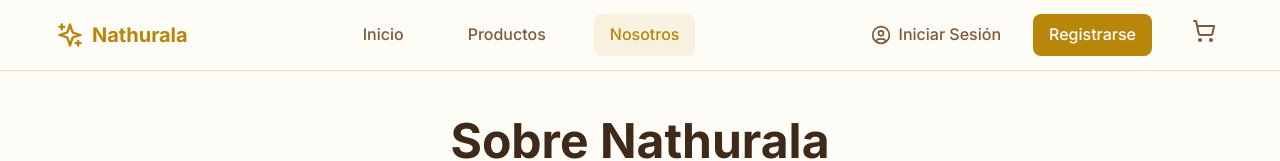
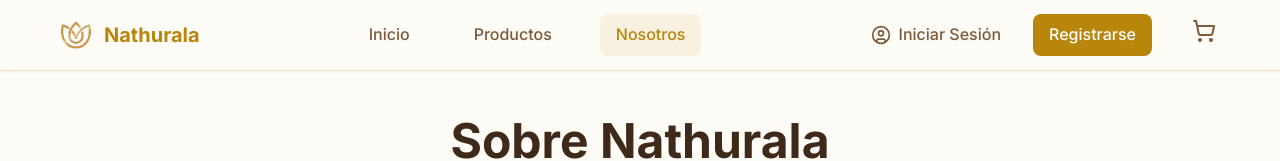
Before and after one commit to Ateraxia12/Nathurala, a React (Vite) app: page /nosotros in a window 1280 px wide. Shown: the top 161 px of the page. Built offline with nearby package versions, Linux system fonts and the light colour scheme.

Commit message:
Agregue logo

```diff
--- a/src/components/Header.jsx
+++ b/src/components/Header.jsx
@@ -1,7 +1,8 @@
 import React, { useState } from 'react';
 import { Link, useLocation } from 'react-router-dom';
-import { ShoppingCart, Menu, X, Sparkles, UserCircle } from 'lucide-react';
+import { ShoppingCart, Menu, X, UserCircle } from 'lucide-react';
 import { useCart } from '../context/CartContext';
+import logoImage from '../images/LogoNathurala.png';
 
 const Header = () => {
   const [isMenuOpen, setIsMenuOpen] = useState(false);
@@ -20,7 +21,7 @@ const Header = () => {
     <header className="header">
       <div className="header-container">
         <Link to="/" className="logo">
-          <Sparkles className="logo-icon" />
+          <img src={logoImage} alt="Nathurala Logo" className="logo-icon" />
           <span className="logo-text">Nathurala</span>
         </Link>
 
--- a/src/styles/global.css
+++ b/src/styles/global.css
@@ -174,8 +174,8 @@ body {
 }
 
 .logo-icon {
-  width: 28px;
-  height: 28px;
+  width: 40px;
+  height: auto;
 }
 
 .nav {
```
Also changed, not shown: src/images/LogoNathurala.png (added).
